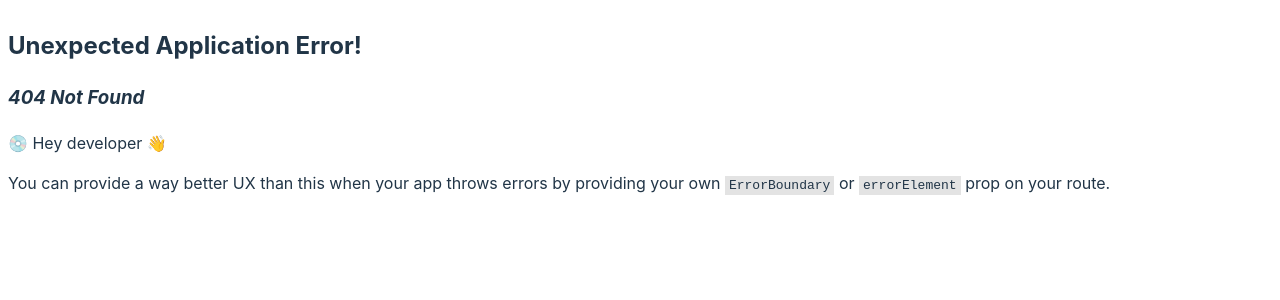
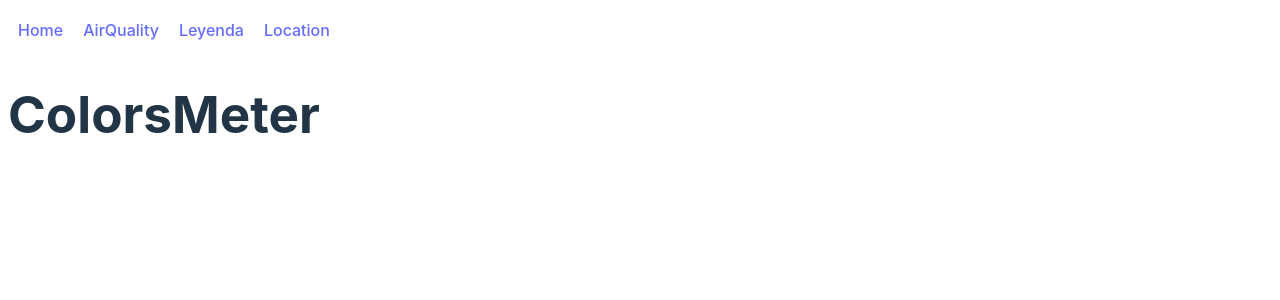
Before and after one commit to GabyRosas/EcodAir, a React (Vite) app: page /colors-meter in a window 1280 px wide. Before the commit this address had no page. Shown: the top 300 px of the page. Built offline with nearby package versions, Linux system fonts and the light colour scheme.

Commit message:
upload pages

```diff
--- /dev/null
+++ b/src/pages/ColorsMeter.jsx
@@ -0,0 +1,9 @@
+const ColorsMeter = () => {
+    return (
+        <>
+            <h1>ColorsMeter</h1>
+        </>
+    )
+}
+
+export default ColorsMeter
--- a/src/router/index.jsx
+++ b/src/router/index.jsx
@@ -4,6 +4,7 @@ import Home from "../pages/Home";
 import AirQuality from "../pages/AirQuality";
 import Leyenda from "../pages/Leyenda";
 import Location from "../pages/Location";
+import ColorsMeter from "../pages/ColorsMeter";
 
 
 
@@ -33,6 +34,11 @@ export const router = createBrowserRouter([
                 element: <Location/>
              },
 
+             {
+                path: "/colors-meter",
+               element: <ColorsMeter/>
+            },
+
 
     ]
 },
```
Also changed, not shown: 1 other file (tests, documents, lock files or other folders).
